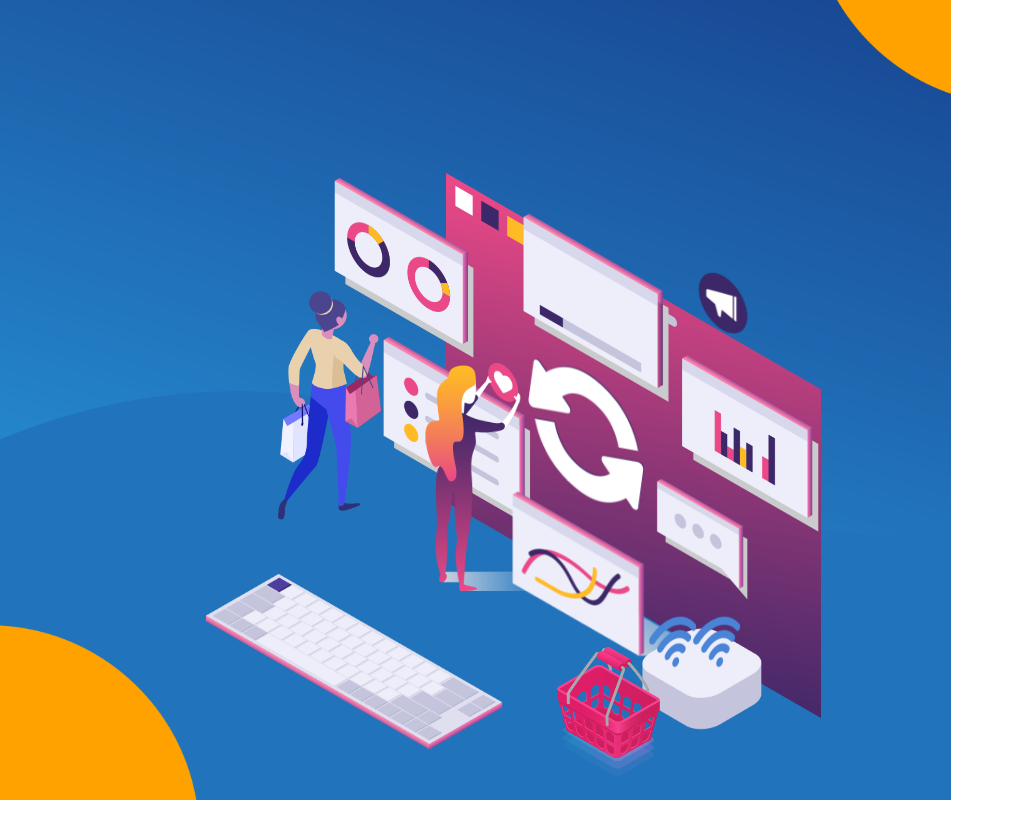
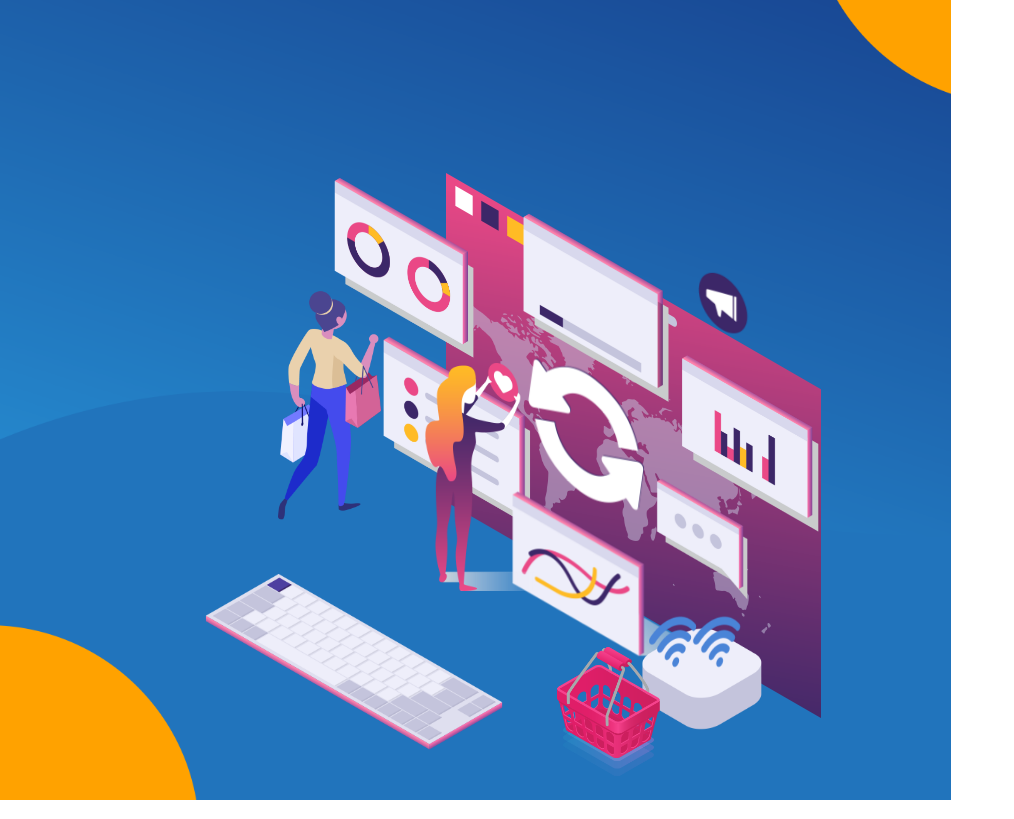
Before and after one commit to durzoflint/retail_analytics, a plain HTML site: page index.html in a window 1280 px wide. Shown: the whole page, without its empty margins (0-1014 px from the left). Drawn offline with Linux system fonts and the light colour scheme.

Commit message:
Added World Map

```diff
--- a/css/main.css
+++ b/css/main.css
@@ -1,22 +1,3 @@
-/*@keyframes float {
-	0% {
-		box-shadow: 0 5px 15px 0px rgba(0,0,0,0.6);
-		transform: translatey(0px);
-	}
-	50% {
-		box-shadow: 0 15px 15px 0px rgba(0,0,0,0.2);
-		transform: translatey(10px);
-	}
-	100% {
-		box-shadow: 0 5px 15px 0px rgba(0,0,0,0.6);
-		transform: translatey(0px);
-	}
-}
-
-.avatar {
-	box-shadow: 0 5px 15px 0px rgba(0,0,0,0.6);
-	animation: float 6s ease-in-out infinite;
-}*/
 @keyframes float {
 	0% {
 		transform: translatey(0px);
@@ -45,6 +26,16 @@ body {
 	position: absolute;
 	padding-top: 20vh;
 	padding-left: 30vw;
+}
+
+.world_map{
+	position: absolute;
+	padding-top: 36vh;
+	padding-left: 32vw;
+}
+
+.world_map_img {
+	width: 420px;
 }
 
 .keyboard {
--- a/index.html
+++ b/index.html
@@ -11,14 +11,13 @@
 	<link rel="stylesheet" type="text/css" href="css/main.css">
 </head>
 <body>
-	<!-- <div class="avatar">
-		<a href="https://codepen.io/MarioDesigns/">
-			<img src="https://s3-us-west-2.amazonaws.com/s.cdpn.io/751678/skytsunami.png" alt="Skytsunami" />
-		</a>
-	</div> -->
 	<div class="landing">
 		<div class="main_screen">
 			<img src="img/main screen.png">
+		</div>
+
+		<div class="world_map">
+			<img class="world_map_img" src="img/World Map.png">
 		</div>
 
 		<div class="keyboard">
```
Also changed, not shown: img/World Map.png (added).
